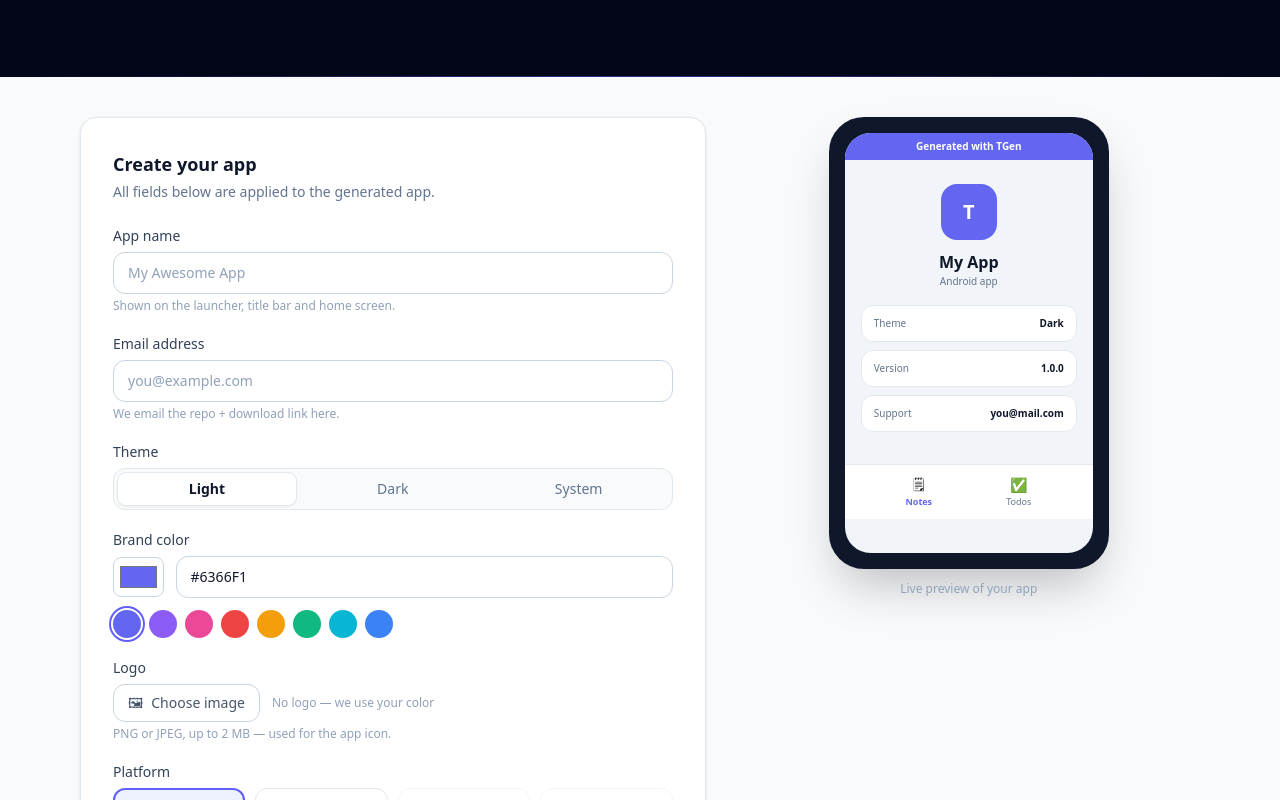
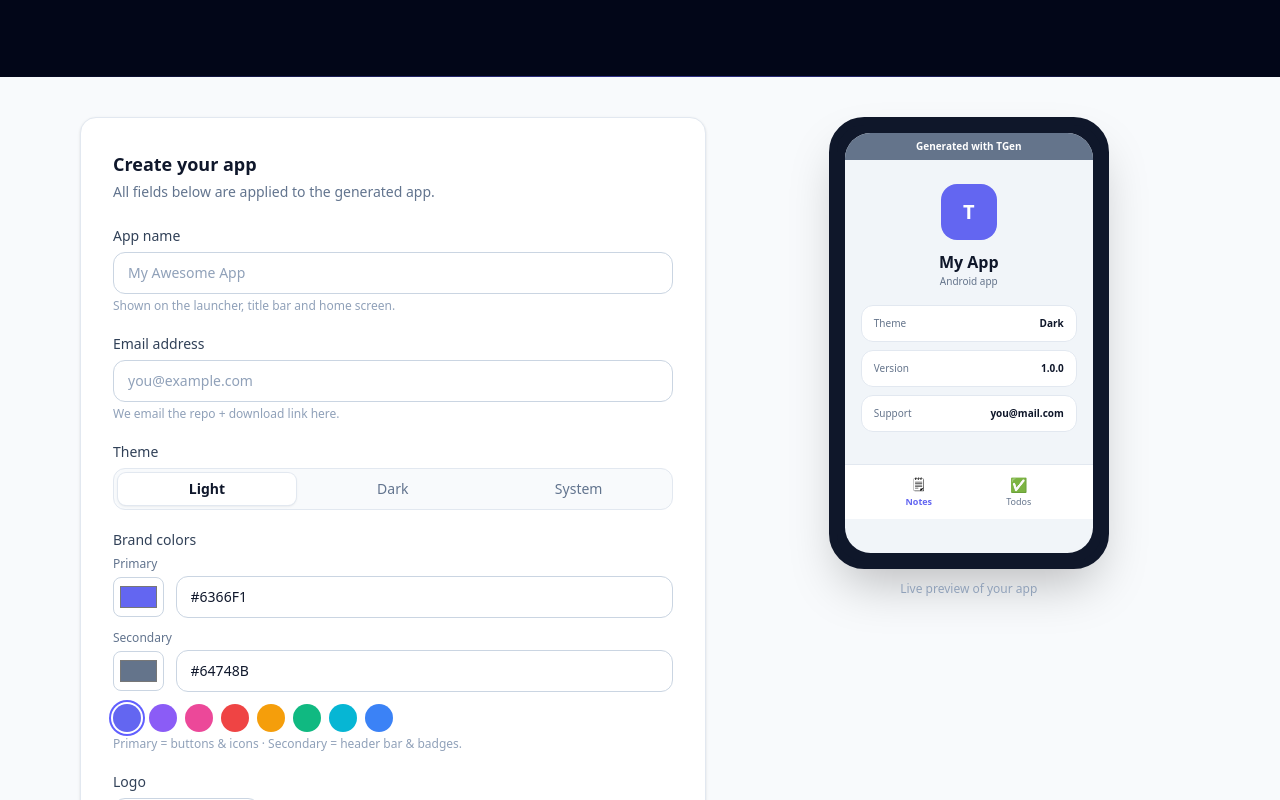
Before and after one commit to SatPaingOo/t-github-generate, a Next.js app: page / in a window 1280 px wide. Shown: the part 480-1280 px from the top of the page. Built offline with nearby package versions, Linux system fonts and the light colour scheme.

Commit message:
feat: secondaryColor in form/preview/workflow + larger Windows preview

```diff
--- a/app/api/generate/route.ts
+++ b/app/api/generate/route.ts
@@ -35,6 +35,7 @@ export async function POST(req: NextRequest) {
         slug: v.slug,
         theme: v.theme,
         primaryColor: v.primaryColor,
+        secondaryColor: v.secondaryColor,
         supportEmail: v.supportEmail,
         packageName: v.packageName,
         version: v.version,
--- a/app/components/feature/AppPreview.tsx
+++ b/app/components/feature/AppPreview.tsx
@@ -11,14 +11,16 @@ import type { Platform } from '@/lib/types';
 interface Props {
   appName: string;
   color: string;
+  secondaryColor?: string;
   theme: 'light' | 'dark' | 'system';
   platform: Platform;
   logo?: string | null;
 }
 
-export function AppPreview({ appName, color, theme, platform, logo }: Props) {
+export function AppPreview({ appName, color, secondaryColor, theme, platform, logo }: Props) {
   const isDesktop = platform === 'windows' || platform === 'macos';
   const dark = theme === 'dark';
+  const secondary = secondaryColor || color;
 
   const bg = dark ? '#0F172A' : '#F1F5F9';
   const surface = dark ? '#1E293B' : '#FFFFFF';
@@ -46,10 +48,11 @@ export function AppPreview({ appName, color, theme, platform, logo }: Props) {
               {appName || 'My App'}
             </span>
           </div>
-          <div className="p-4">
+          <div className="p-5">
             <DesktopBody
               appName={appName}
               color={color}
+              secondary={secondary}
               logo={logo}
               initial={initial}
               dark={dark}
@@ -68,6 +71,7 @@ export function AppPreview({ appName, color, theme, platform, logo }: Props) {
             <PhoneBody
               appName={appName}
               color={color}
+              secondary={secondary}
               logo={logo}
               initial={initial}
               dark={dark}
@@ -91,9 +95,7 @@ function BrandStrip({ color }: { color: string }) {
       <span className="text-[10px] font-bold text-white">Generated with TGen</span>
     </div>
   );
-}
-
-function AppIcon({ color, logo, initial }: { color: string; logo?: string | null; initial: string }) {
+}function AppIcon({ color, logo, initial }: { color: string; logo?: string | null; initial: string }) {
   return (
     <div
       className="flex h-14 w-14 items-center justify-center overflow-hidden rounded-2xl text-xl font-bold text-white"
@@ -111,6 +113,7 @@ function AppIcon({ color, logo, initial }: { color: string; logo?: string | null
 function PhoneBody(props: {
   appName: string;
   color: string;
+  secondary: string;
   logo?: string | null;
   initial: string;
   dark: boolean;
@@ -120,10 +123,10 @@ function PhoneBody(props: {
   muted: string;
   border: string;
 }) {
-  const { appName, color, logo, initial, bg, surface, text, muted, border } = props;
+  const { appName, color, secondary, logo, initial, bg, surface, text, muted, border } = props;
   return (
     <div style={{ background: bg, minHeight: 420 }}>
-      <BrandStrip color={color} />
+      <BrandStrip color={secondary} />
       <div className="flex flex-col items-center px-4 pt-6 pb-8">
         <AppIcon color={color} logo={logo} initial={initial} />
         <p className="mt-2.5 text-base font-bold" style={{ color: text }}>
@@ -176,6 +179,7 @@ function PhoneBody(props: {
 function DesktopBody(props: {
   appName: string;
   color: string;
+  secondary: string;
   logo?: string | null;
   initial: string;
   dark: boolean;
@@ -184,49 +188,58 @@ function DesktopBody(props: {
   text: string;
   muted: string;
 }) {
-  const { appName, color, logo, initial, bg, surface, text, muted } = props;
+  const { appName, color, secondary, logo, initial, bg, surface, text, muted } = props;
   return (
-    <div style={{ background: bg, borderRadius: 12, padding: 14 }}>
-      <div className="flex items-center justify-between">
-        <div className="flex items-center gap-2.5">
+    <div style={{ background: bg, borderRadius: 14, padding: 16 }}>
+      {/* header: secondary bar + title */}
+      <div
+        className="flex items-center justify-between rounded-xl px-4 py-3"
+        style={{ background: secondary }}>
+        <div className="flex items-center gap-3">
           <AppIcon color={color} logo={logo} initial={initial} />
           <div>
-            <p className="text-sm font-bold" style={{ color: text }}>
-              {appName || 'My App'}
-            </p>
-            <p className="text-[10px]" style={{ color: muted }}>
-              Windows app
-            </p>
+            <p className="text-base font-bold text-white">{appName || 'My App'}</p>
+            <p className="text-[11px] text-white/80">Windows app</p>
           </div>
         </div>
-        <span
-          className="rounded-full px-2.5 py-1 text-[10px] font-semibold"
-          style={{ background: `${color}22`, color: color }}>
+        <span className="rounded-full bg-white/20 px-3 py-1 text-[11px] font-semibold text-white">
           Windows · exe
         </span>
       </div>
 
-      <div className="mt-3 grid grid-cols-2 gap-2">
+      {/* main: 2-column notes grid, larger */}
+      <div className="mt-3 grid grid-cols-2 gap-3">
         {[
-          { t: 'Grocery list', s: 'milk, eggs, bread', c: '#F59E0B' },
-          { t: 'Meeting notes', s: 'Q3 planning…', c: '#10B981' },
-          { t: 'App ideas', s: '1. TGen, 2. …', c: '#6366F1' },
-          { t: 'Reading list', s: 'Clean Code…', c: '#EC4899' },
+          { t: 'Grocery list', s: 'milk, eggs, bread, coffee', c: '#F59E0B' },
+          { t: 'Meeting notes', s: 'Q3 planning · decide budget', c: '#10B981' },
+          { t: 'App ideas', s: '1. TGen · 2. Notes app', c: '#6366F1' },
+          { t: 'Reading list', s: 'Clean Code · Refactoring', c: '#EC4899' },
+          { t: 'Workout plan', s: 'Mon: legs · Tue: arms', c: '#06B6D4' },
+          { t: 'Travel todo', s: 'passport, visa, booking', c: '#F59E0B' },
         ].map((note, i) => (
           <div
             key={i}
-            className="rounded-xl p-3"
+            className="rounded-xl p-3.5"
             style={{ background: surface, border: `1px solid ${'#E2E8F0'}` }}>
-            <div className="mb-1.5 h-1 w-6 rounded-full" style={{ background: note.c }} />
-            <p className="text-[11px] font-semibold" style={{ color: text }}>
+            <div className="mb-2 h-1.5 w-8 rounded-full" style={{ background: note.c }} />
+            <p className="text-[13px] font-semibold" style={{ color: text }}>
               {note.t}
             </p>
-            <p className="text-[10px]" style={{ color: muted }}>
+            <p className="mt-0.5 text-[11px]" style={{ color: muted }}>
               {note.s}
             </p>
           </div>
         ))}
       </div>
+
+      {/* bottom nav with secondary accent */}
+      <div
+        className="mt-3 flex items-center justify-center gap-6 rounded-xl px-4 py-2.5"
+        style={{ background: surface, border: `1px solid ${'#E2E8F0'}` }}>
+        <span className="text-sm">🗒</span>
+        <span className="text-sm">✅</span>
+        <span className="text-sm">⚙</span>
+      </div>
     </div>
   );
 }
--- a/app/screens/GenerateScreen.tsx
+++ b/app/screens/GenerateScreen.tsx
@@ -13,6 +13,7 @@ export function GenerateScreen() {
   const [appName, setAppName] = useState('');
   const [theme, setTheme] = useState<ThemeMode>('light');
   const [primaryColor, setPrimaryColor] = useState('#6366F1');
+  const [secondaryColor, setSecondaryColor] = useState('#64748B');
   const [supportEmail, setSupportEmail] = useState('');
   const [platform, setPlatform] = useState<Platform>('android');
   const [code, setCode] = useState('');
@@ -53,6 +54,7 @@ export function GenerateScreen() {
           appName,
           theme,
           primaryColor,
+          secondaryColor,
           supportEmail,
           platform,
           code,
@@ -180,8 +182,12 @@ export function GenerateScreen() {
                 </div>
               </Field>
 
-              {/* Color */}
-              <Field label="Brand color">
+              {/* Brand colors */}
+              <Field label="Brand colors" hint="Primary = buttons & icons · Secondary = header bar & badges.">
+                <div className="space-y-3">
+                  {/* Primary */}
+                  <div>
+                    <p className="mb-1 text-xs font-medium text-slate-500">Primary</p>
                     <div className="flex items-center gap-3">
                       <input
                         type="color"
@@ -195,6 +201,26 @@ export function GenerateScreen() {
                         maxLength={7}
                         className="w-28"
                       />
+                    </div>
+                  </div>
+                  {/* Secondary */}
+                  <div>
+                    <p className="mb-1 text-xs font-medium text-slate-500">Secondary</p>
+                    <div className="flex items-center gap-3">
+                      <input
+                        type="color"
+                        value={secondaryColor}
+                        onChange={e => setSecondaryColor(e.target.value)}
+                        className="h-10 w-14 cursor-pointer rounded-lg border border-slate-300 bg-white p-1"
+                      />
+                      <TextInput
+                        value={secondaryColor}
+                        onChange={e => setSecondaryColor(e.target.value)}
+                        maxLength={7}
+                        className="w-28"
+                      />
+                    </div>
+                  </div>
                 </div>
                 <div className="mt-3 flex flex-wrap gap-2">
                   {PRESET_COLORS.map(c => (
@@ -347,6 +373,7 @@ export function GenerateScreen() {
               <AppPreview
                 appName={appName}
                 color={primaryColor}
+                secondaryColor={secondaryColor}
                 theme={theme}
                 platform={platform}
                 logo={logoPreview}
--- a/data/codes.json
+++ b/data/codes.json
@@ -8,7 +8,7 @@
   {
     "code": "DEMO-0002",
     "maxUses": 1,
-    "used": 0,
+    "used": 1,
     "createdAt": "2026-08-11T00:00:00Z"
   },
   {
--- a/lib/github.ts
+++ b/lib/github.ts
@@ -36,6 +36,7 @@ export async function triggerExportBuild(input: {
   slug: string;
   theme: string;
   primaryColor: string;
+  secondaryColor: string;
   supportEmail: string;
   packageName: string;
   version: string;
@@ -52,6 +53,7 @@ export async function triggerExportBuild(input: {
       slug: input.slug,
       theme: input.theme,
       primaryColor: input.primaryColor,
+      secondaryColor: input.secondaryColor,
       supportEmail: input.supportEmail,
       packageName: input.packageName,
       version: input.version,
--- a/lib/sanitize.ts
+++ b/lib/sanitize.ts
@@ -38,9 +38,9 @@ export function sanitizePackageName(pkg: string | undefined, slug: string): stri
   return candidate.toLowerCase();
 }
 
-export function sanitizeColor(color: string): string {
+export function sanitizeColor(color: string, label = 'Color'): string {
   if (!/^#([0-9a-fA-F]{3}|[0-9a-fA-F]{6})$/.test(color)) {
-    throw new ValidationError('Color must be #RGB or #RRGGBB.');
+    throw new ValidationError(`${label} must be #RGB or #RRGGBB.`);
   }
   return color.length === 4
     ? `#${color[1]}${color[1]}${color[2]}${color[2]}${color[3]}${color[3]}`.toLowerCase()
@@ -92,6 +92,7 @@ export function validateRequest(raw: GenerateRequest) {
     jsName: toJsName(appName),
     theme: sanitizeTheme(raw.theme),
     primaryColor: sanitizeColor(raw.primaryColor),
+    secondaryColor: sanitizeColor(raw.secondaryColor || '#64748B', 'Secondary color'),
     supportEmail: sanitizeEmail(raw.supportEmail),
     platform: sanitizePlatform(raw.platform),
     code: raw.code.trim(),
--- a/lib/types.ts
+++ b/lib/types.ts
@@ -7,6 +7,7 @@ export interface GenerateRequest {
   appName: string;
   theme: ThemeMode;
   primaryColor: string;
+  secondaryColor?: string;
   logoBase64?: string; // data URL or raw base64 (PNG/JPEG) — optional
   supportEmail: string;
   platform: Platform;
```
Lines whose indentation alone changed are shown as unchanged.
